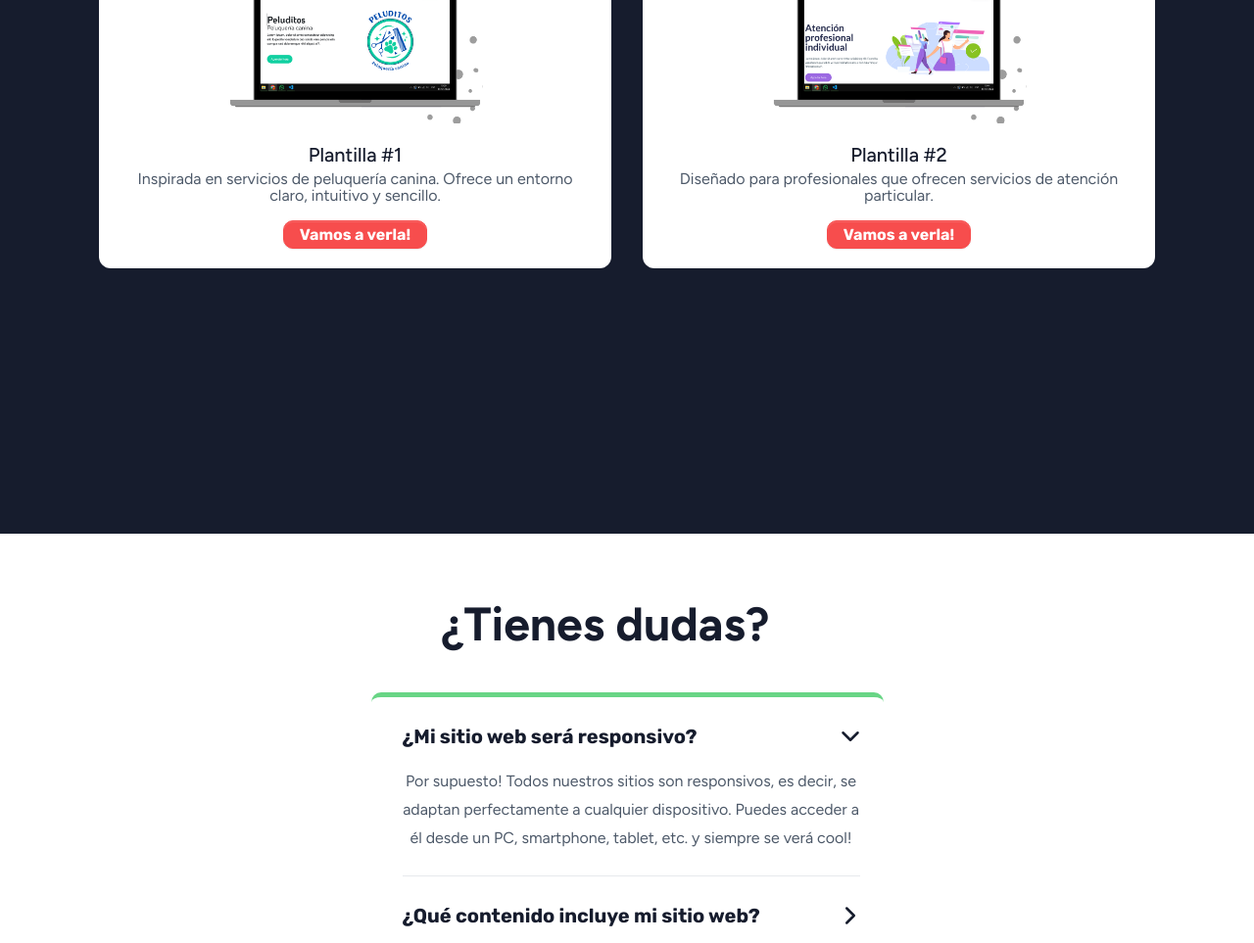
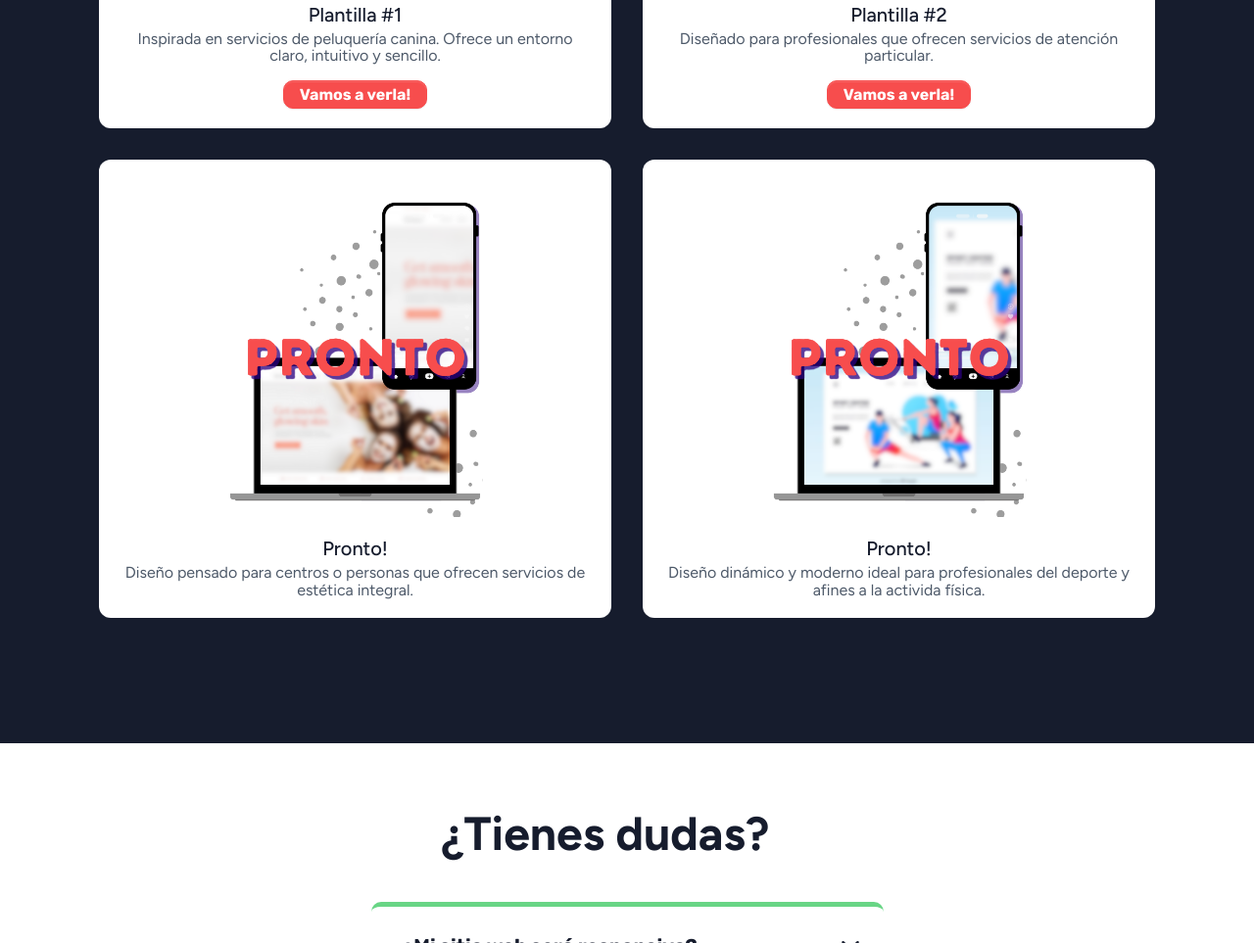
Before and after one commit to FunMachine-Dev/genda, a plain HTML site: page v1.0.0/index.html in a window 1280 px wide. Shown: the part 5086-6049 px from the top of the page at 98% size. Drawn offline with nearby package versions, Linux system fonts and the light colour scheme.

Commit message:
add pronto 1 y 2

```diff
--- a/v1.0.0/index.html
+++ b/v1.0.0/index.html
@@ -555,6 +555,32 @@
                           </div>
                         </div>
                       </div>
+
+                      <div class="col-sm-6">
+                        <div class="card align-items-center">
+                          <img src="assets/img/demos/pronto1.png" class="card-img-top pt-4"
+                            alt="Imagen demostrativa del diseño web 1" style="width: 50%; height: auto;">
+                          <div class="card-body text-center">
+                            <h5 class="card-title">Pronto!</h5>
+                            <p class="card-text">Diseño pensado para centros o personas que ofrecen servicios de estética integral.</p>
+
+                          </div>
+                        </div>
+                      </div>
+
+                      <div class="col-sm-6">
+                        <div class="card align-items-center">
+                          <img src="assets/img/demos/pronto2.png" class="card-img-top pt-4"
+                            alt="Imagen demostrativa del diseño web 1" style="width: 50%; height: auto;">
+                          <div class="card-body text-center">
+                            <h5 class="card-title">Pronto!</h5>
+                            <p class="card-text">Diseño dinámico y moderno ideal para profesionales del deporte y afines a la activida física.</p>
+
+                          </div>
+                        </div>
+                      </div>
+
+
                     </div>
                   </div>
                   <!--OTRO
```
Also changed, not shown: v1.0.0/assets/img/demos/pronto1.png (added), v1.0.0/assets/img/demos/pronto2.png (added).
